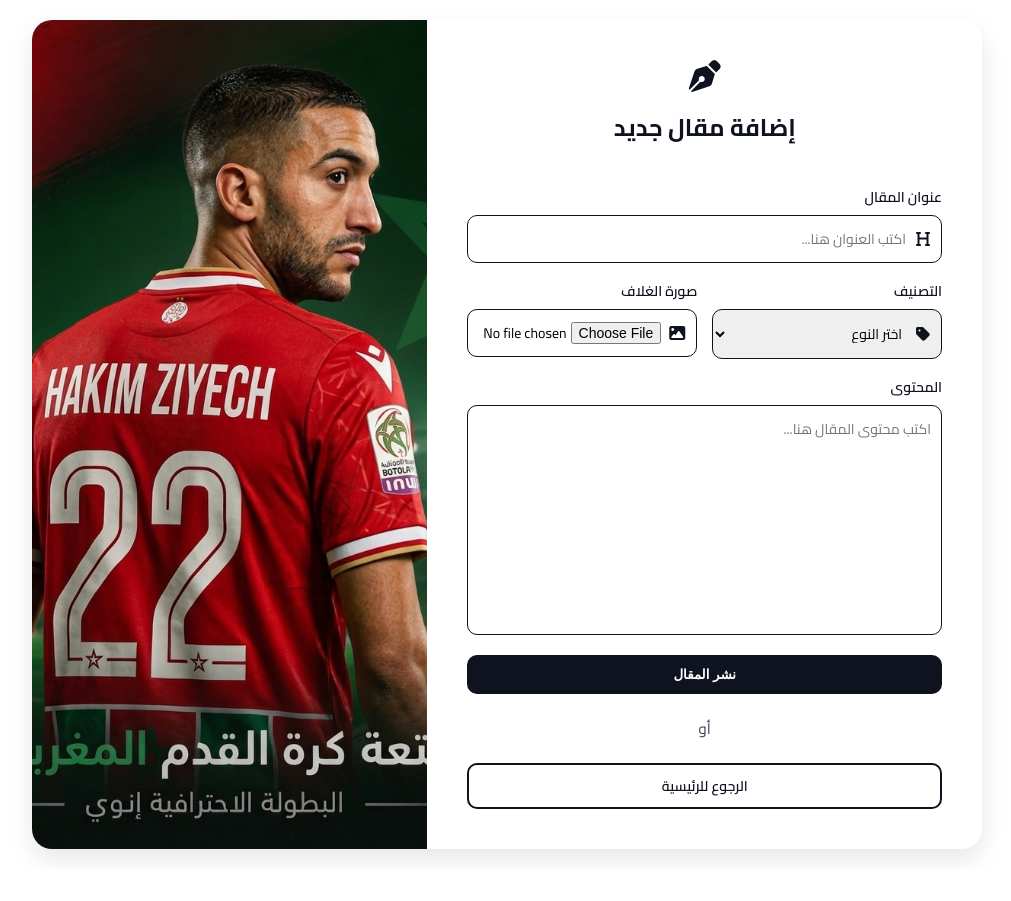
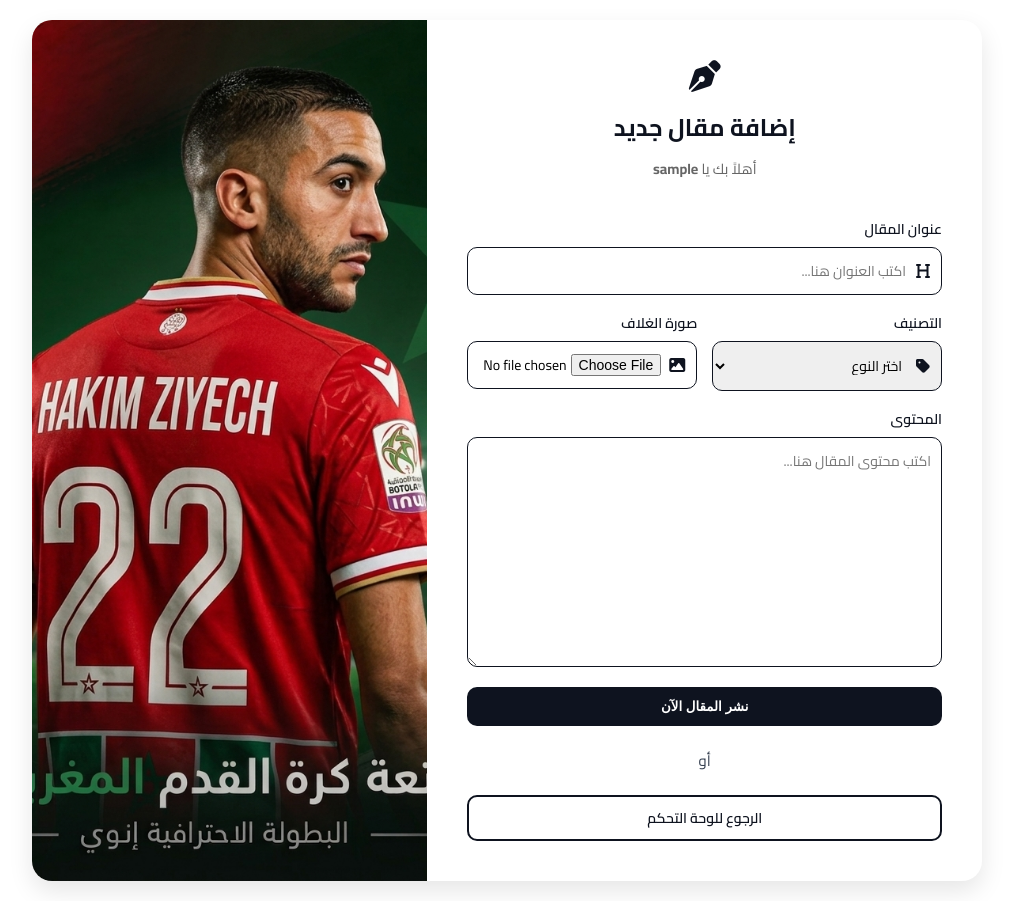
Before and after one commit to Achehri-Hassan/koora-maghribia-blog, a PHP site: page /create.php in a window 1280 px wide. Shown: the whole page, without its empty margins (133-1144 px from the left). Before the commit the page ends 859 px from the top, so only its background shows below. Run offline with PHP 8.4, Linux system fonts and the light colour scheme; the visitor is signed in with stand-in values (Sample User, id 1); some web fonts are replaced.

Commit message:
feat:add

```diff
--- a/adetails.php
+++ b/adetails.php
@@ -110,7 +110,7 @@ $currentVisitorName = $_SESSION['my_comment_name'] ?? '';
             <h3>التعليقات (<?= count($comments) ?>)</h3>
 
             <form method="POST" class="comment-form">
-                <input type="text" name="username" placeholder="اسمك المستعار" value="<?= htmlspecialchars($currentVisitorName) ?>" required>
+                <input type="text" name="username" placeholder="اسمك المستعار"  required>
                 <textarea name="comment" placeholder="شاركنا برأيك حول هذا الموضوع..." required></textarea>
                 <button type="submit" name="submit_comment">نشر التعليق</button>
             </form>
--- a/create.php
+++ b/create.php
@@ -2,50 +2,47 @@
 require_once "article.php";
 session_start();
 
-// 1. حماية الصفحة: التأكد من أن المستخدم مسجل الدخول
+// 1. حماية الصفحة: إيلا ماكانش Admin داير Login يرجع لصفحة Login
 if (!isset($_SESSION['user_id'])) {
     header("Location: login.php");
     exit();
 }
 
-// 2. معالجة البيانات عند إرسال النموذج (Form Submission)
+$error = "";
+
 if ($_SERVER["REQUEST_METHOD"] === "POST" && isset($_POST['add_article'])) {
 
-    // تنظيف البيانات المدخلة
-    $title = trim($_POST['title']);
-    $content = trim($_POST['content']);
+    $title    = trim($_POST['title']);
+    $content  = trim($_POST['content']);
     $category = $_POST["select"];
 
-    // جلب معلومات المستخدم من الجلسة (Session)
-    $user_id = $_SESSION['user_id'];
-    $author = $_SESSION['username'];
+    // جلب اسم الكاتب تلقائياً من السيسيون (بدون الحاجة لخانة في الفورم)
+    // ملاحظة: تأكد أنك خزنت 'username' في ملف login.php
+    $author = isset($_SESSION['username']) ? $_SESSION['username'] : 'Admin';
 
-    // تحديد حالة المقال: إذا كان المستخدم أدمن يتم النشر مباشرة، وإلا يبقى معلقاً
-    $status = (isset($_SESSION['role']) && $_SESSION['role'] === 'admin') ? 'approved' : 'pending';
+    $imageName = $_FILES['image']['name'];
+    $tmpName   = $_FILES['image']['tmp_name'];
 
-    // التعامل مع الصورة
-    $imageName = $_FILES['image']['name'];
-    $tmpName = $_FILES['image']['tmp_name'];
-
-    // التحقق من ملء جميع الحقول
     if (empty($title) || empty($content) || empty($category) || empty($imageName)) {
-        $error = "مرجو ملء جميع الخانات المطلوبة.";
+        $error = "المرجو ملء جميع الخانات المطلوبة.";
     } else {
-        // تحديد مسار حفظ الصورة
         $path = "assest/" . $imageName;
 
         if (move_uploaded_file($tmpName, $path)) {
-            // إنشاء كائن من كلاس Article واستدعاء دالة الإضافة
             $article = new Article();
 
-            // ملاحظة: تأكد أن دالة createArticle في ملف article.php تقبل 7 برامترات
-            $article->createArticle($title, $content, $imageName, $author, $category, $user_id, $status);
+            // استدعاء الدالة بـ 5 برامترات (Title, Content, Image, Author, Category)
+            $result = $article->createArticle($title, $content, $imageName, $author, $category);
 
-            // توجيه المستخدم بعد النجاح
-            header("Location: index.php?success=1");
-            exit();
+            if ($result) {
+                // النجاح: الرجوع للوحة التحكم
+                header("Location: dashboard.php?msg=success");
+                exit();
+            } else {
+                $error = "خطأ في قاعدة البيانات.";
+            }
         } else {
-            $error = "فشل تحميل الصورة، يرجى المحاولة مرة أخرى.";
+            $error = "فشل في رفع الصورة.";
         }
     }
 }
@@ -53,17 +50,13 @@ if ($_SERVER["REQUEST_METHOD"] === "POST" && isset($_POST['add_article'])) {
 
 <!doctype html>
 <html lang="ar" dir="rtl">
-
 <head>
   <meta charset="UTF-8" />
-  <meta name="viewport" content="width=device-width, initial-scale=1.0" />
-  <title>إضافة مقال - البطولة</title>
-
+  <title>إضافة مقال جديد</title>
   <link href="https://fonts.googleapis.com/css2?family=Cairo:wght@400;600;700&display=swap" rel="stylesheet" />
   <link rel="stylesheet" href="https://cdnjs.cloudflare.com/ajax/libs/font-awesome/6.5.1/css/all.min.css" />
   <link rel="stylesheet" href="css/create.css"/>
 </head>
-
 <body>
   <div class="form_container">
     <div class="login-card">
@@ -71,16 +64,14 @@ if ($_SERVER["REQUEST_METHOD"] === "POST" && isset($_POST['add_article'])) {
         <div class="form-header">
           <i class="fa-solid fa-pen-nib"></i>
           <h1>إضافة مقال جديد</h1>
+          <p style="color: #666; font-size: 0.9rem;">أهلاً بك يا <strong><?= htmlspecialchars($_SESSION['username'] ?? 'المدير') ?></strong></p>
           <div class="line"></div>
-          <?php if(isset($error)): ?>
-              <p style="color: #ff4d4d; font-size: 14px; margin-bottom: 10px;"><?php echo $error; ?></p>
+          <?php if($error): ?>
+              <p style="color: #ff4d4d;"><?= $error ?></p>
           <?php endif; ?>
         </div>
 
         <form method="post" enctype="multipart/form-data">
-          <!-- الحقول المخفية أو جلبها من السيسيون مباشرة أفضل أمنياً -->
-          <input type="hidden" name="author" value="<?= htmlspecialchars($_SESSION['username']) ?>" />
-
           <div class="input-group">
             <label>عنوان المقال</label>
             <div class="input-box">
@@ -114,18 +105,16 @@ if ($_SERVER["REQUEST_METHOD"] === "POST" && isset($_POST['add_article'])) {
           </div>
 
           <div class="input-group">
-            <div style="display: flex; justify-content: space-between; align-items: center; margin-bottom: 5px;">
-              <label style="margin: 0;">المحتوى</label>
-            </div>
+            <label>المحتوى</label>
             <div class="input-box">
-              <textarea rows="8" name="content" placeholder="اكتب محتوى المقال هنا..." required></textarea>
+              <textarea rows="8" name="content" placeholder="اكتب محتوى المقال هنا..." required style="resize: vertical;"></textarea>
             </div>
           </div>
 
-          <button type="submit" class="btn-submit" name="add_article">نشر المقال</button>
+          <button type="submit" class="btn-submit" name="add_article">نشر المقال الآن</button>
 
           <div class="divider">أو</div>
-          <a href="index.php" class="btn-back">الرجوع للرئيسية</a>
+          <a href="dashboard.php" class="btn-back">الرجوع للوحة التحكم</a>
         </form>
       </div>
 
--- a/index.php
+++ b/index.php
@@ -71,13 +71,16 @@ if (isset($_GET['cat']) && !empty($_GET['cat'])) {
 
         <div class="head">
 
+            <?php if ($isAdmin): ?>
             <a href="logout.php">
 
                 <button class="btn-login">
                     تسجيل الخروج
                 </button>
 
+
             </a>
+            <?php endif; ?>
 
             <div>
 
@@ -380,7 +383,6 @@ if (isset($_GET['cat']) && !empty($_GET['cat'])) {
             </p>
 
         </div>
-
     </footer>
 
 </body>
--- a/login.php
+++ b/login.php
@@ -90,6 +90,7 @@ if ($_SERVER["REQUEST_METHOD"] === "POST" && isset($_POST["login"])) {
           </div>
 
           <button type="submit" class="btn-login" name="login">تسجيل الدخول</button>
+          <a href="index.php">Home page</a>
         </form>
       </div>
 
```
Also changed, not shown: assest/WhatsApp Image 2026-05-11 at 12.03.59 PM.jpeg (added), assest/bn.jpg (added).
